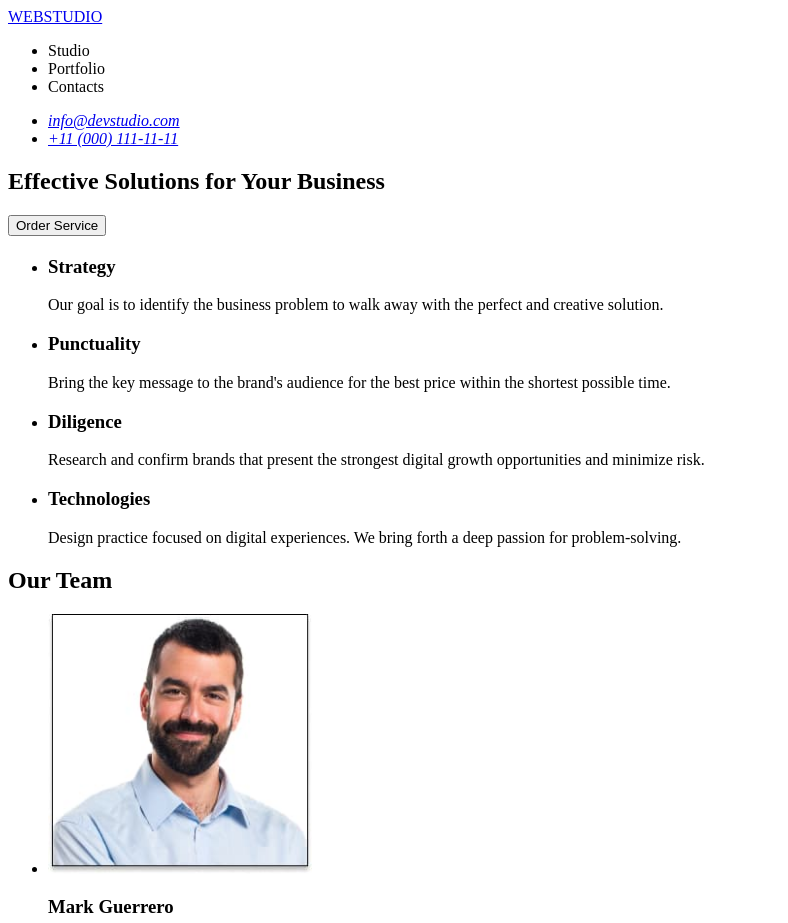
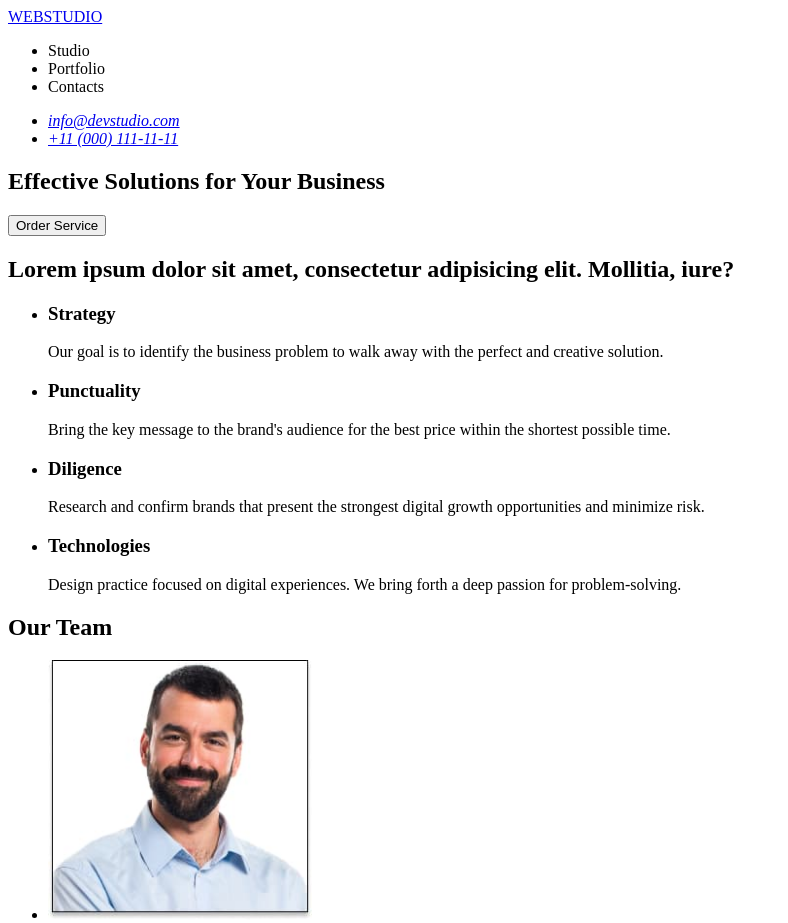
Before and after one commit to dmitriyabis/goit-markup-hw-01, a plain HTML site: page index.html in a window 1280 px wide. Shown: the top 923 px of the page, without its empty margins (0-788 px from the left). Drawn offline with Linux system fonts and the light colour scheme.

Commit message:
edit contact in h2

```diff
--- a/index.html
+++ b/index.html
@@ -31,7 +31,7 @@
         <button type="button">Order Service</button>
       </section>
       <section>
-        <h2> </h2>
+        <h2>Lorem ipsum dolor sit amet, consectetur adipisicing elit. Mollitia, iure?</h2>
         <ul>
           <li>
             <h3>Strategy</h3>
```
